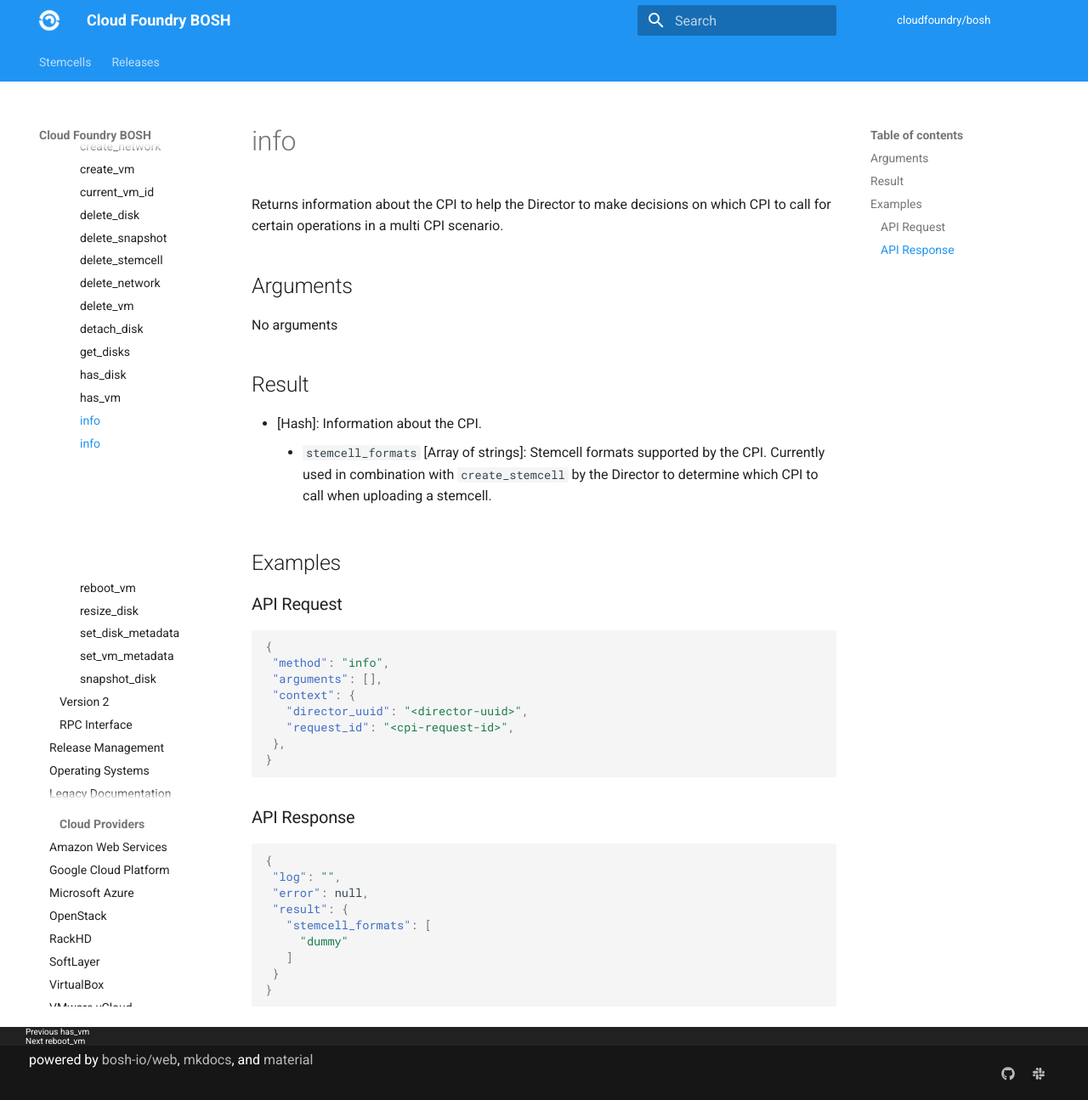
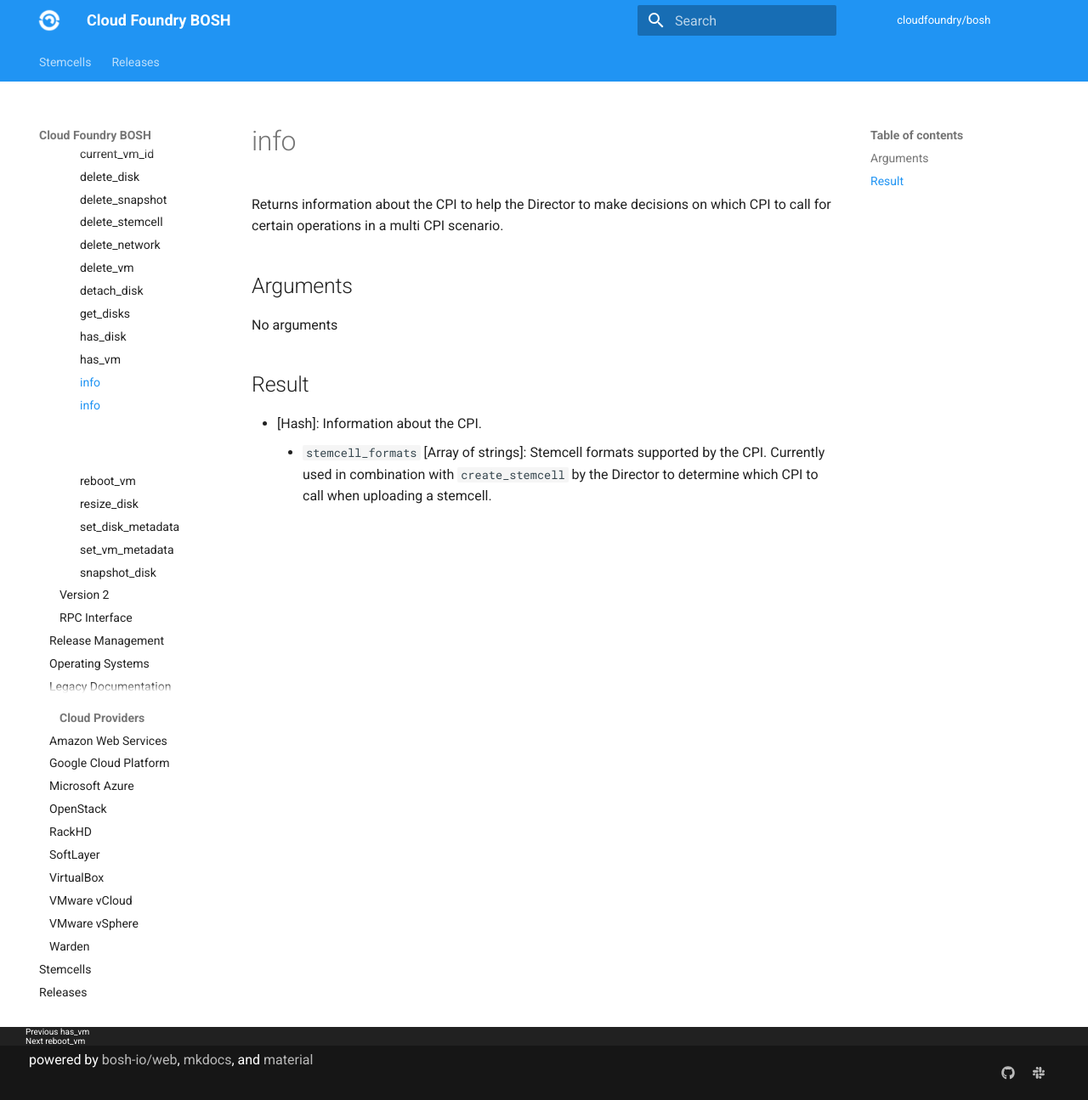
Before and after one commit to cloudfoundry/docs-bosh, an MkDocs documentation site: the page built from content/cpi-api-v1-method/info.md, in a window 1280 px wide and 1295 px high. Shown: the whole window at 85% size. Built offline with MkDocs 1.6.1 and Material for MkDocs 9.7.7, drawn with Linux system fonts in a browser that asks for light colours; old or Windows-style settings are respelled for this version of MkDocs.

Commit message:
Removing examples to maintain consistency
- removing it to maintain consistency with V1 documentation

````diff
--- a/content/cpi-api-v1-method/info.md
+++ b/content/cpi-api-v1-method/info.md
@@ -12,32 +12,3 @@ No arguments
 
  * [Hash]: Information about the CPI.
     * `stemcell_formats` [Array of strings]: Stemcell formats supported by the CPI. Currently used in combination with `create_stemcell` by the Director to determine which CPI to call when uploading a stemcell.
-
-## Examples
-
-### API Request
-
-```json
-{
- "method": "info",
- "arguments": [],
- "context": {
-   "director_uuid": "<director-uuid>",
-   "request_id": "<cpi-request-id>",
- },
-}
-```
-
-### API Response
-
-```json
-{
- "log": "",
- "error": null,
- "result": {
-   "stemcell_formats": [
-     "dummy"
-   ]
- }
-}
-```
````
